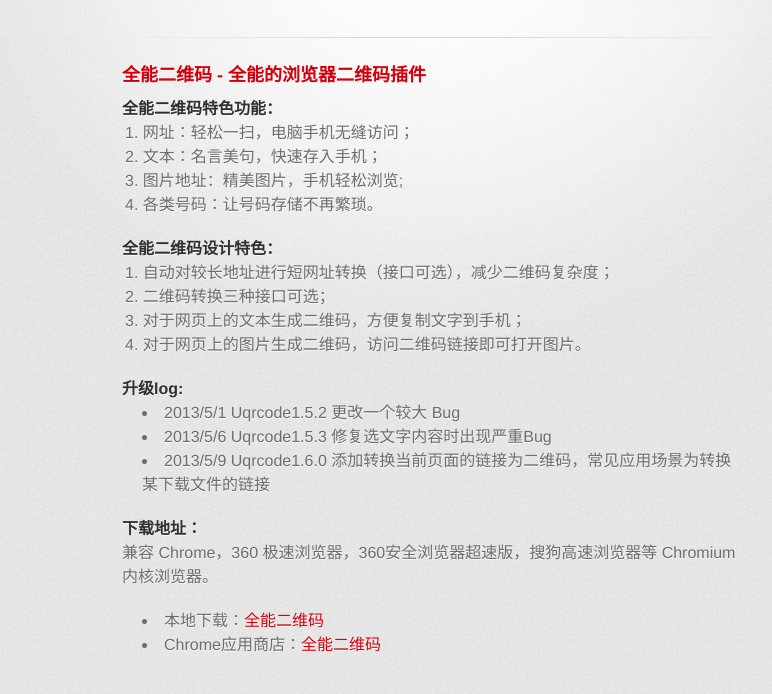
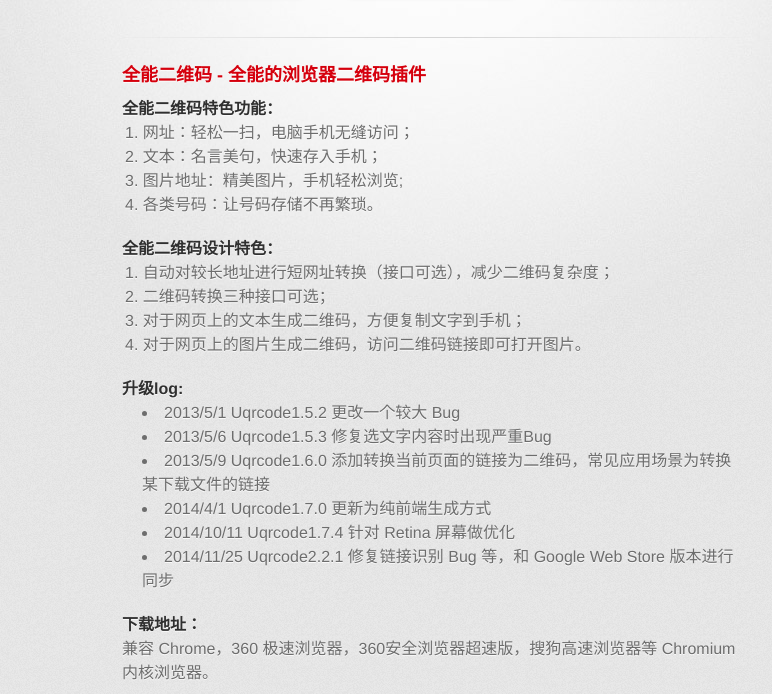
Before and after one commit to creatshare/uqrcode, a plain HTML site: page index.html in a window 1280 px wide. Shown: the part 240-934 px from the top of the page, without its empty margins (208-980 px from the left). Drawn offline with Linux system fonts and the light colour scheme; a web font is replaced by a local one.

Commit message:
modify logs

```diff
--- a/index.html
+++ b/index.html
@@ -53,11 +53,14 @@
 <a class="anchor" href="###"><span class="octicon octicon-link"></span></a>升级log:</h4>
 
 <ul>
-<li>2013/5/1 Uqrcode1.5.2 更改一个较大 Bug</li>
-<li>2013/5/6 Uqrcode1.5.3 修复选文字内容时出现严重Bug</li>
-<li>2013/5/9 Uqrcode1.6.0 添加转换当前页面的链接为二维码，常见应用场景为转换某下载文件的链接</li>
-</ul><h4>
-<a class="anchor" href="###"><span class="octicon octicon-link"></span></a>下载地址：</h4>
+<li>2013/5/1   Uqrcode1.5.2 更改一个较大 Bug</li>
+<li>2013/5/6   Uqrcode1.5.3 修复选文字内容时出现严重Bug</li>
+<li>2013/5/9   Uqrcode1.6.0 添加转换当前页面的链接为二维码，常见应用场景为转换某下载文件的链接</li>
+<li>2014/4/1   Uqrcode1.7.0 更新为纯前端生成方式</li>
+<li>2014/10/11 Uqrcode1.7.4 针对 Retina 屏幕做优化</li>
+<li>2014/11/25 Uqrcode2.2.1 修复链接识别 Bug 等，和 Google Web Store 版本进行同步</li>
+</ul>
+<h4><a class="anchor" href="###"><span class="octicon octicon-link"></span></a>下载地址：</h4>
 
 <p>兼容 Chrome，360 极速浏览器，360安全浏览器超速版，搜狗高速浏览器等 Chromium 内核浏览器。</p>
 
```
